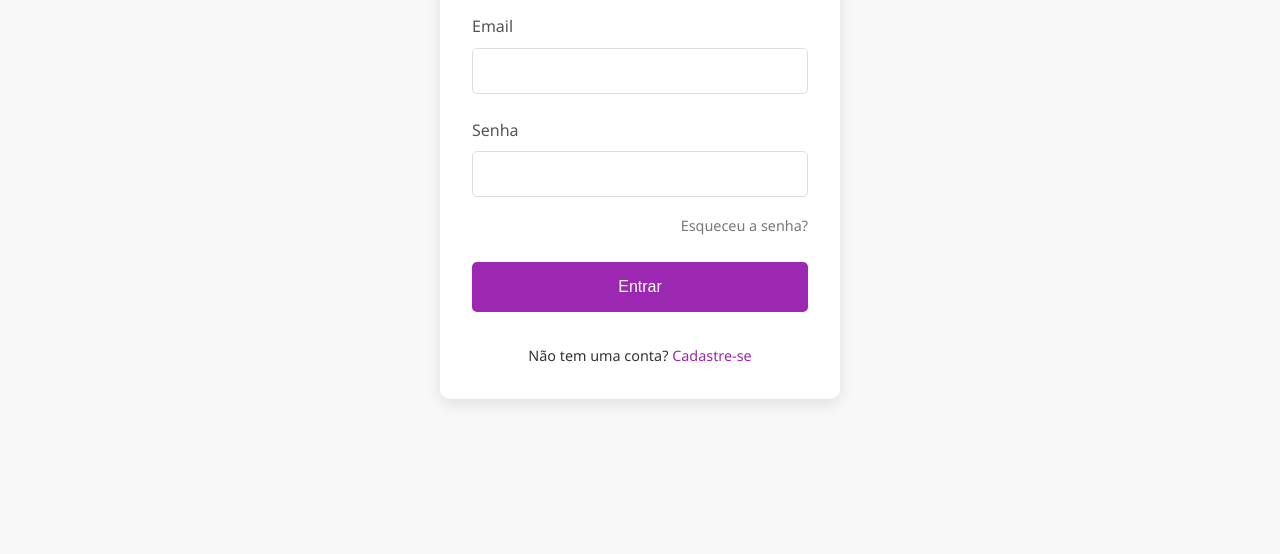
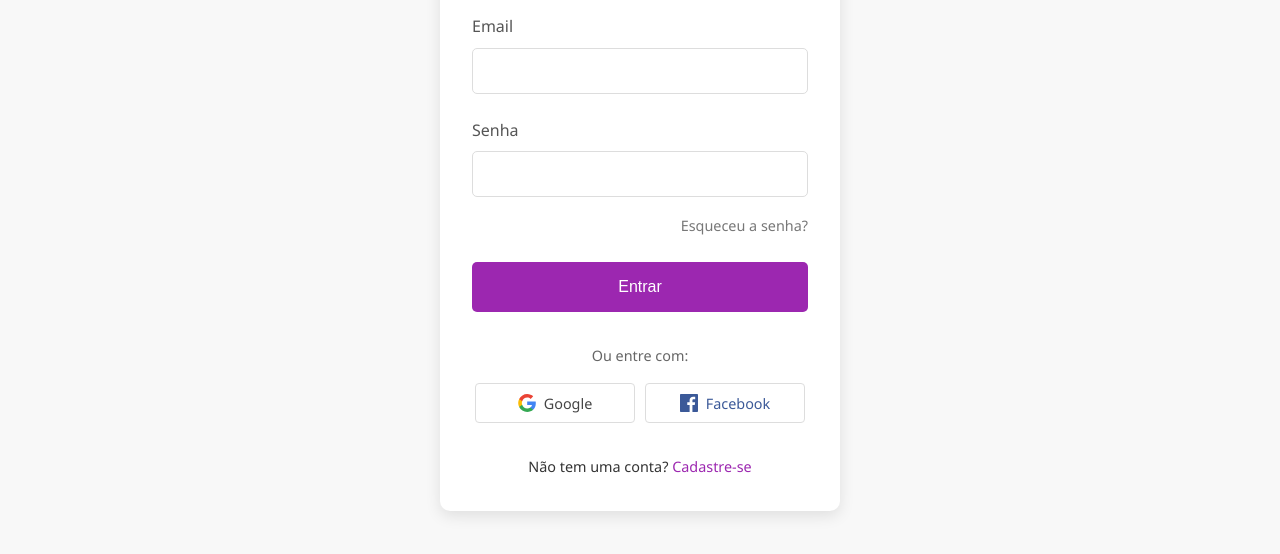
Before and after one commit to MaccedoFilho/ecommerce-faculdade, a plain HTML site: page pages/login.html in a window 1280 px wide. Shown: the part 246-800 px from the top of the page. Drawn offline with Linux system fonts and the light colour scheme.

Commit message:
Feat: adicionando login com google e facebook

```diff
--- a/pages/login.html
+++ b/pages/login.html
@@ -142,6 +142,61 @@
             background-color: #7b1fa2;
         }
 
+        .social-login {
+            text-align: center;
+            margin-top: 2rem;
+            margin-bottom: 2rem;
+        }
+
+        .social-login p {
+            margin-bottom: 1rem;
+            font-size: 0.9rem;
+            color: #666;
+        }
+
+        .social-buttons {
+            display: flex;
+            justify-content: center;
+            gap: 10px;
+        }
+
+        .social-btn {
+            display: flex;
+            align-items: center;
+            justify-content: center;
+            width: 160px;
+            height: 40px;
+            border: 1px solid #ddd;
+            border-radius: 4px;
+            background-color: white;
+            text-decoration: none;
+            color: #333;
+            font-size: 0.9rem;
+            font-weight: 500;
+            transition: all 0.2s ease;
+            padding: 0 15px;
+        }
+
+        .google-btn {
+            color: #444;
+        }
+
+        .facebook-btn {
+            color: #3b5998;
+        }
+
+        .social-btn:hover {
+            background-color: #f5f5f5;
+            box-shadow: 0 1px 3px rgba(0,0,0,0.1);
+        }
+
+        .social-btn svg {
+            width: 18px;
+            height: 18px;
+            margin-right: 8px;
+            flex-shrink: 0;
+        }
+
         .register-link {
             text-align: center;
             margin-top: 2rem;
@@ -194,6 +249,29 @@
 
                 <button type="submit" class="login-btn">Entrar</button>
 
+                <div class="social-login">
+                    <p>Ou entre com:</p>
+                    <div class="social-buttons">
+                        <a href="#" class="social-btn google-btn">
+                            <svg viewBox="0 0 24 24" width="24" height="24" xmlns="http://www.w3.org/2000/svg">
+                                <g transform="matrix(1, 0, 0, 1, 27.009001, -39.238998)">
+                                    <path fill="#4285F4" d="M -3.264 51.509 C -3.264 50.719 -3.334 49.969 -3.454 49.239 L -14.754 49.239 L -14.754 53.749 L -8.284 53.749 C -8.574 55.229 -9.424 56.479 -10.684 57.329 L -10.684 60.329 L -6.824 60.329 C -4.564 58.239 -3.264 55.159 -3.264 51.509 Z"/>
+                                    <path fill="#34A853" d="M -14.754 63.239 C -11.514 63.239 -8.804 62.159 -6.824 60.329 L -10.684 57.329 C -11.764 58.049 -13.134 58.489 -14.754 58.489 C -17.884 58.489 -20.534 56.379 -21.484 53.529 L -25.464 53.529 L -25.464 56.619 C -23.494 60.539 -19.444 63.239 -14.754 63.239 Z"/>
+                                    <path fill="#FBBC05" d="M -21.484 53.529 C -21.734 52.809 -21.864 52.039 -21.864 51.239 C -21.864 50.439 -21.724 49.669 -21.484 48.949 L -21.484 45.859 L -25.464 45.859 C -26.284 47.479 -26.754 49.299 -26.754 51.239 C -26.754 53.179 -26.284 54.999 -25.464 56.619 L -21.484 53.529 Z"/>
+                                    <path fill="#EA4335" d="M -14.754 43.989 C -12.984 43.989 -11.404 44.599 -10.154 45.789 L -6.734 42.369 C -8.804 40.429 -11.514 39.239 -14.754 39.239 C -19.444 39.239 -23.494 41.939 -25.464 45.859 L -21.484 48.949 C -20.534 46.099 -17.884 43.989 -14.754 43.989 Z"/>
+                                </g>
+                            </svg>
+                            Google
+                        </a>
+                        <a href="#" class="social-btn facebook-btn">
+                            <svg xmlns="http://www.w3.org/2000/svg" width="24" height="24" viewBox="0 0 24 24">
+                                <path fill="#3b5998" d="M22.675 0h-21.35c-.732 0-1.325.593-1.325 1.325v21.351c0 .731.593 1.324 1.325 1.324h11.495v-9.294h-3.128v-3.622h3.128v-2.671c0-3.1 1.893-4.788 4.659-4.788 1.325 0 2.463.099 2.795.143v3.24l-1.918.001c-1.504 0-1.795.715-1.795 1.763v2.313h3.587l-.467 3.622h-3.12v9.293h6.116c.73 0 1.323-.593 1.323-1.325v-21.35c0-.732-.593-1.325-1.325-1.325z"/>
+                            </svg>
+                            Facebook
+                        </a>
+                    </div>
+                </div>
+
                 <div class="register-link">
                     Não tem uma conta? <a href="#">Cadastre-se</a>
                 </div>
--- a/style.css
+++ b/style.css
@@ -312,3 +312,50 @@ footer {
     padding: 1rem;
     margin-top: 2rem;
 }
+
+.social-login {
+    margin: 1.5rem auto;
+    text-align: center;
+}
+
+.social-login p {
+    margin-bottom: 0.8rem;
+    font-size: 0.9rem;
+    color: #666;
+}
+
+.social-buttons {
+    display: flex;
+    gap: 1rem;
+    justify-content: center;
+}
+
+.social-btn {
+    display: flex;
+    align-items: center;
+    padding: 0.6rem 1.2rem;
+    background-color: #fff;
+    border: 1px solid #ddd;
+    border-radius: 30px;
+    text-decoration: none;
+    color: #333;
+    font-size: 0.9rem;
+    font-weight: 500;
+    transition: all 0.2s ease;
+}
+
+.social-btn img {
+    width: 20px;
+    height: 20px;
+    margin-right: 8px;
+}
+
+.google-btn:hover {
+    background-color: #f1f1f1;
+    border-color: #4285F4;
+}
+
+.facebook-btn:hover {
+    background-color: #f1f1f1;
+    border-color: #3b5998;
+}
```
